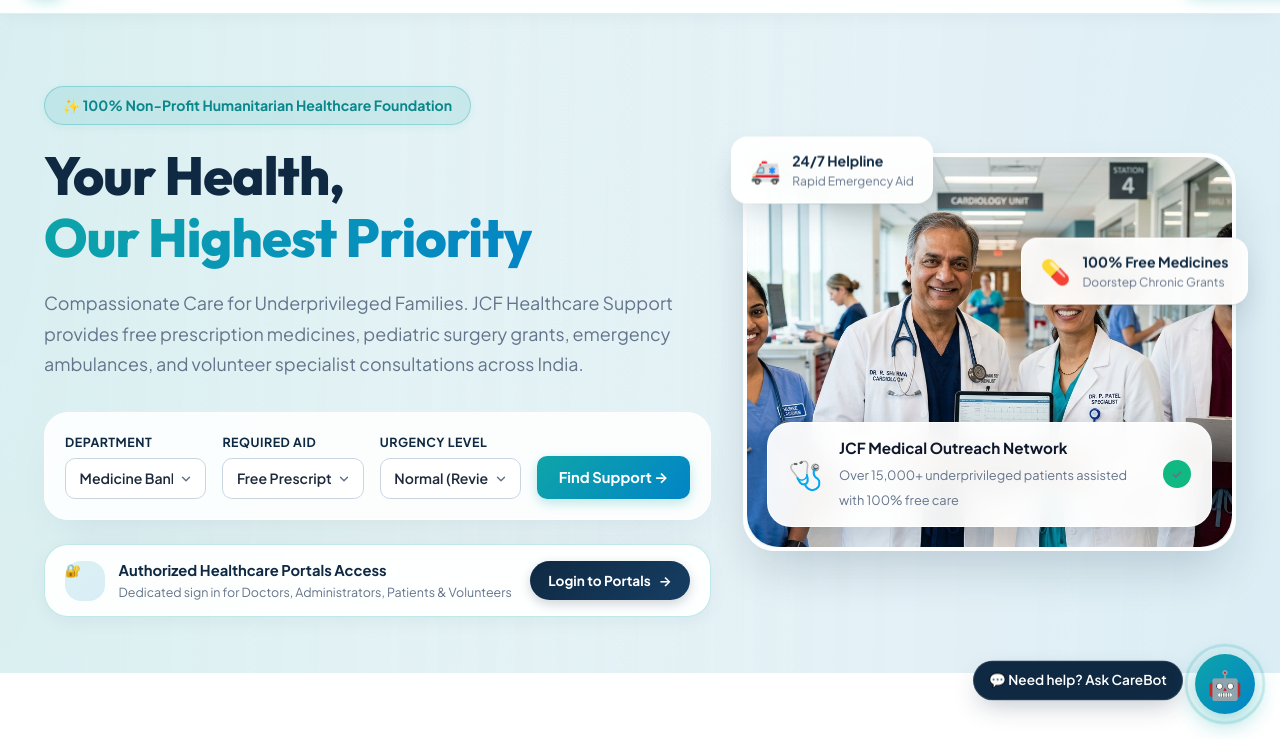
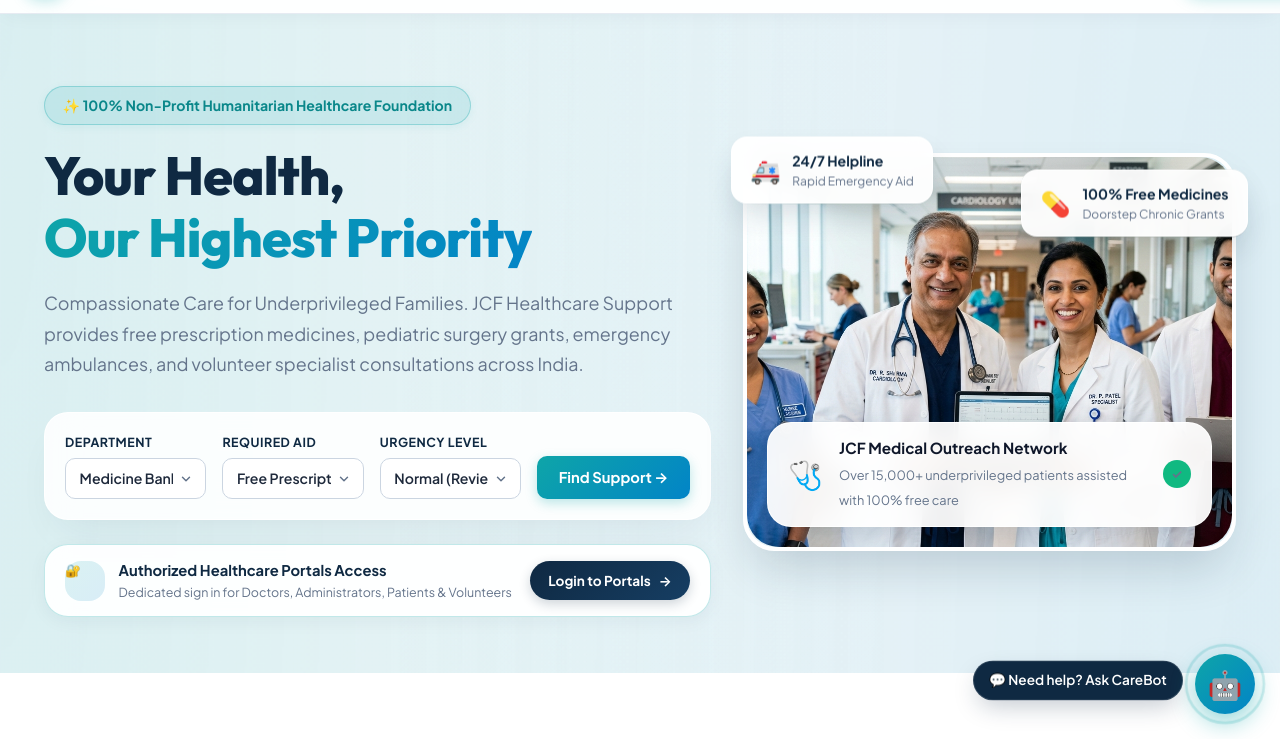
Before and after one commit to veerendrarajput919-bot/jcf-healthcare-support, a website: page index.html in a window 1280 px wide. Shown: the part 61-800 px from the top of the page. Drawn offline with Linux system fonts and the light colour scheme.

Commit message:
Position medicine badge at hero top

```diff
--- a/css/style.css
+++ b/css/style.css
@@ -1185,7 +1185,7 @@ button, input, select, textarea {
 }
 
 .pill-2 {
-  top: 88px;
+  top: 20px;
   right: -12px;
   animation-delay: 2s;
 }
```
